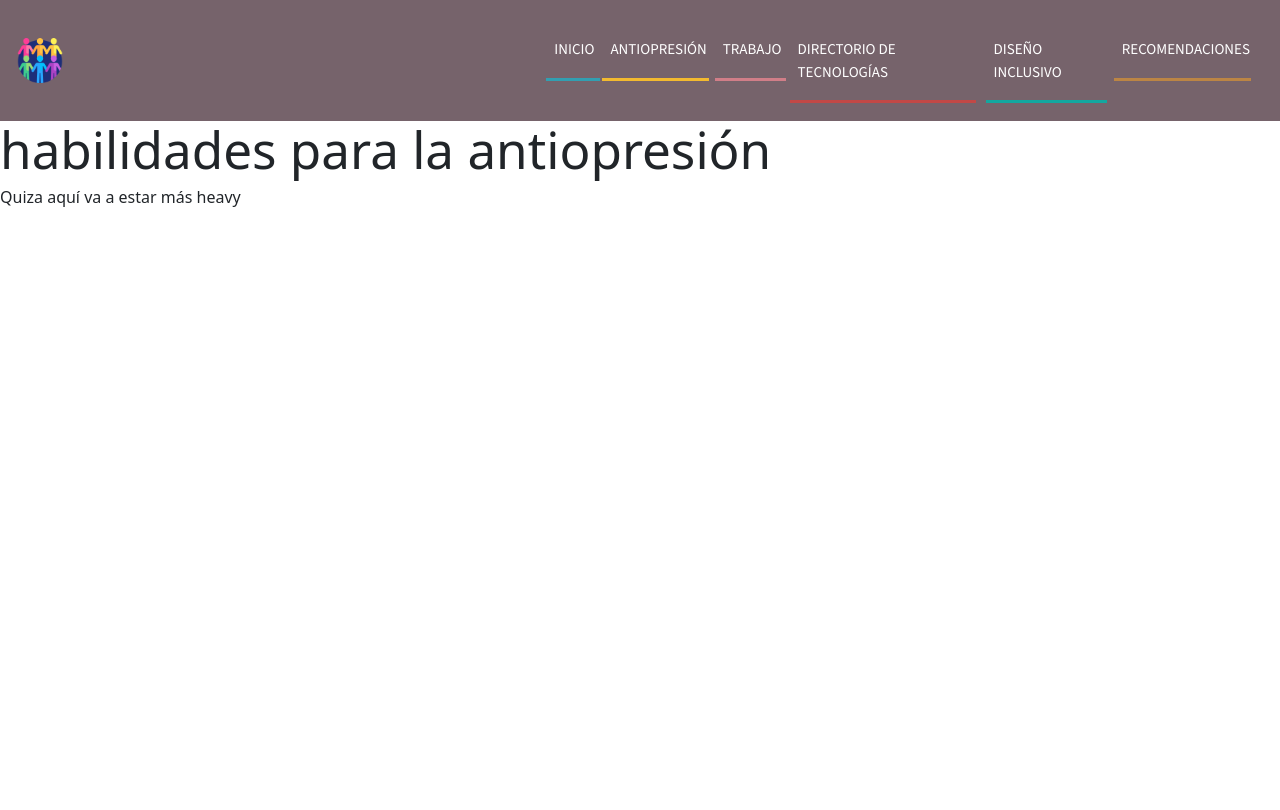
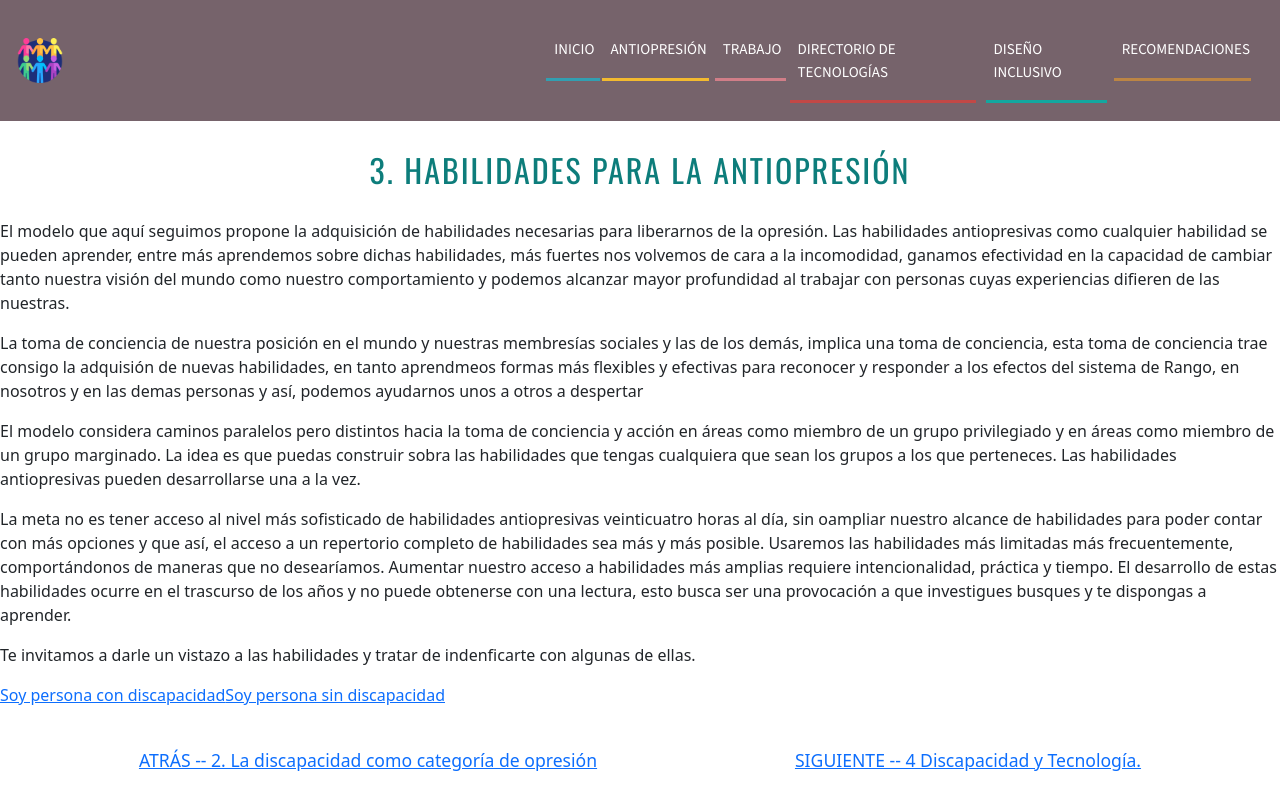
Before and after one commit to atzina/tecnologia-discapacidad, a React (Vite) app in the folder tecnologia_y_discapacidad/: page /modelo/habilidades in a window 1280 px wide. Shown: the top 810 px of the page. Built offline with nearby package versions, Linux system fonts and the light colour scheme; a web font is replaced by a local one.

Commit message:
Habilidades texto y enlaces a rutas

```diff
--- a/tecnologia_y_discapacidad/src/App.jsx
+++ b/tecnologia_y_discapacidad/src/App.jsx
@@ -11,6 +11,8 @@ import Rango from "./components/ModAntiop/Rango";
 import Discapacidad from "./components/ModAntiop/Discapacidad";
 import Habilidades from "./components/ModAntiop/Habilidades";
 import Discytec from "./components/ModAntiop/Discytec";
+import Habilidadesmarg from "./components/ModAntiop/Habilidadesmarg";
+import Habilidadesprivilegio from "./components/ModAntiop/Habilidadesprivilegio";
 
 
 function App() {
@@ -33,6 +35,10 @@ function App() {
           <Route path="/modelo/habilidades" element ={<Habilidades/>} exact />
           <Route path="/modelo/discytec" element ={<Discytec/>} exact />
 
+          <Route path= "/persona-discapacidad" element ={<Habilidadesmarg/>} exact/>
+          <Route path= "/persona-sin-discapacidad" element ={<Habilidadesprivilegio/>} exact/>
+
+
         </Routes>
 
       </>
--- a/tecnologia_y_discapacidad/src/components/ModAntiop/Discapacidad.jsx
+++ b/tecnologia_y_discapacidad/src/components/ModAntiop/Discapacidad.jsx
@@ -46,7 +46,7 @@ function Discapacidad() {
       <section className='enlaces'>
             <a href='/modelo'>ATRÁS -- 1. La discapacidad como categoría de opresión</a>
             <a href='/modelo/habilidades'>SIGUIENTE -- 3. Habilidades</a>
-        </section>
+      </section>
 
     </>
   );
--- /dev/null
+++ b/tecnologia_y_discapacidad/src/components/ModAntiop/Habilidades.css
@@ -0,0 +1,5 @@
+
+.title-habilidades {
+    text-align: center;
+    margin: 30px;
+}
--- a/tecnologia_y_discapacidad/src/components/ModAntiop/Habilidades.jsx
+++ b/tecnologia_y_discapacidad/src/components/ModAntiop/Habilidades.jsx
@@ -1,10 +1,42 @@
+import './Habilidades.css'
 
 function Habilidades () {
 
     return (
         <>
-        <h1>habilidades para la antiopresión</h1>
-        <p>Quiza aquí va a estar más heavy</p>
+        <div className='title-habilidades'>
+            <h2>3. habilidades para la antiopresión</h2>
+        </div>
+        <div>
+            <p>
+                El modelo que aquí seguimos propone la adquisición de habilidades necesarias para liberarnos de la opresión. Las habilidades antiopresivas como cualquier habilidad se pueden aprender, entre más aprendemos sobre dichas habilidades, más fuertes nos volvemos de cara a la incomodidad, ganamos efectividad en la capacidad de cambiar tanto nuestra visión del mundo como nuestro comportamiento y podemos alcanzar mayor profundidad al trabajar con personas cuyas experiencias difieren de las nuestras.
+            </p>
+
+            <p>
+                La toma de conciencia de nuestra posición en el mundo y nuestras membresías sociales y las de los demás, implica una toma de conciencia, esta toma de conciencia trae consigo la adquisión de nuevas habilidades, en tanto aprendmeos formas más flexibles y efectivas para reconocer y responder a los efectos del sistema de Rango, en nosotros y en las demas personas y así, podemos ayudarnos unos a otros a despertar
+            </p>
+
+            <p>
+                El modelo considera caminos paralelos pero distintos hacia la toma de conciencia y acción en áreas como miembro de un grupo privilegiado y en áreas como miembro de un grupo marginado. La idea es que puedas construir sobra las habilidades que tengas cualquiera que sean los grupos a los que perteneces. Las habilidades antiopresivas pueden desarrollarse una a la vez.
+            </p>
+
+            <p>
+                La meta no es tener acceso al nivel más sofisticado de habilidades antiopresivas veinticuatro horas al día, sin oampliar nuestro alcance de habilidades para poder contar con más opciones y que así, el acceso a un repertorio completo de habilidades sea más y más posible. Usaremos las habilidades más limitadas más frecuentemente, comportándonos de maneras que no desearíamos. Aumentar nuestro acceso a habilidades más amplias requiere intencionalidad, práctica y tiempo. El desarrollo de estas habilidades ocurre en el trascurso de los años y no puede obtenerse con una lectura, esto busca ser una provocación a que investigues busques y te dispongas a aprender.
+            </p>
+
+            <p>
+                Te invitamos a darle un vistazo a las habilidades y tratar de indenficarte con algunas de ellas.
+            </p>
+        </div>
+        <div >
+                <a href='/persona-discapacidad'>Soy persona con discapacidad</a>
+                <a href='/persona-sin-discapacidad'>Soy persona sin discapacidad</a>
+        </div>
+
+        <section className='enlaces'>
+            <a href='/modelo/discapacidad'>ATRÁS -- 2. La discapacidad como categoría de opresión</a>
+            <a href='/modelo/discytec'>SIGUIENTE -- 4 Discapacidad y Tecnología.</a>
+      </section>
         </>
     )
 }
--- /dev/null
+++ b/tecnologia_y_discapacidad/src/components/ModAntiop/Habilidadesmarg.jsx
@@ -0,0 +1,9 @@
+
+function Habilidadesmarg () {
+
+    return (
+        <h1>Persona con Discapacidad</h1>
+    )
+}
+
+export default Habilidadesmarg;
--- /dev/null
+++ b/tecnologia_y_discapacidad/src/components/ModAntiop/Habilidadesprivilegio.jsx
@@ -0,0 +1,8 @@
+
+function Habilidadesprivilegio () {
+    return (
+        <h1>Soy persona sin discapacidad</h1>
+    )
+}
+
+export default Habilidadesprivilegio;
```
